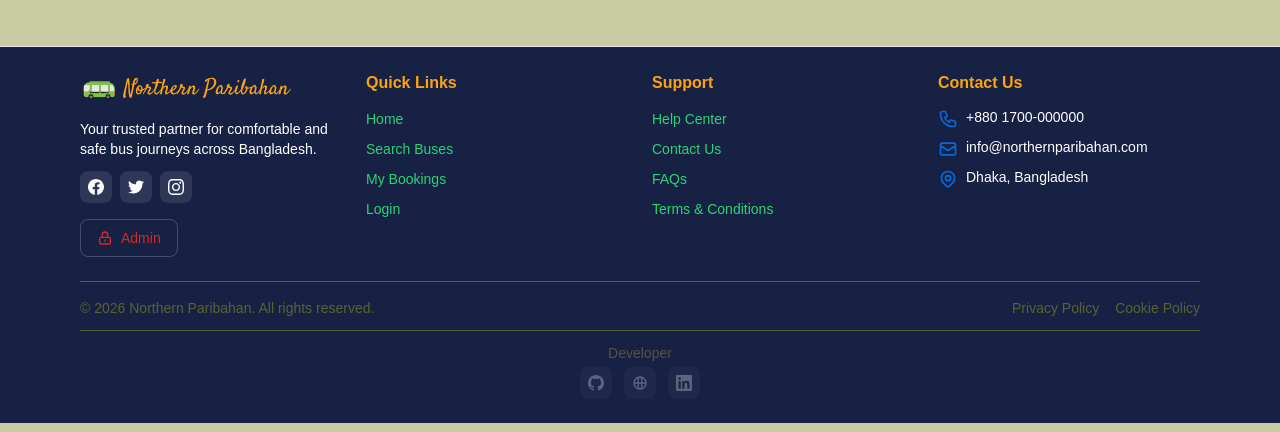
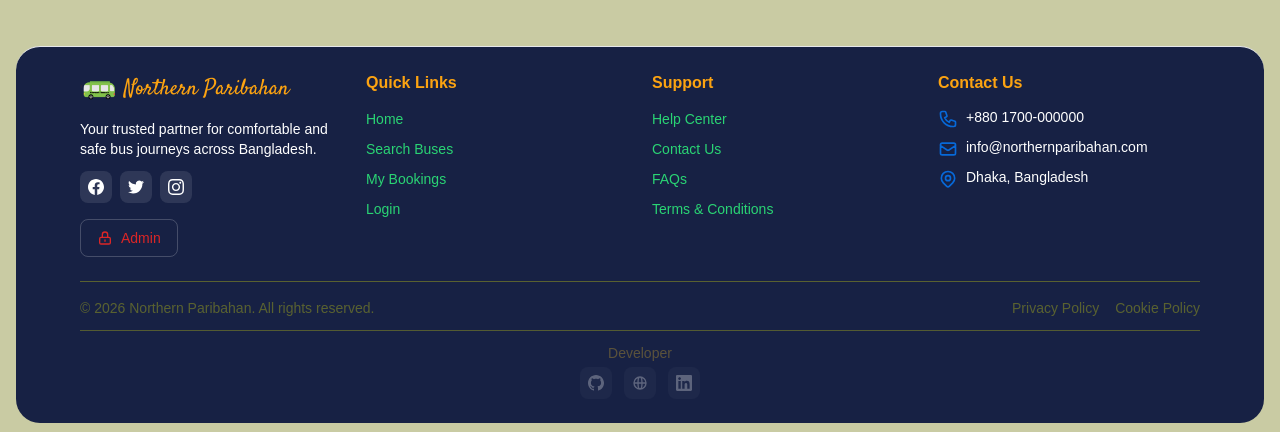
Before and after one commit to uzicodes/Northern-Paribahan, a Next.js app: page /buses in a window 1280 px wide. Shown: the part 1063-1495 px from the top of the page. Built offline with nearby package versions, Linux system fonts and the light colour scheme; no server answers; the database is empty; a web font is replaced by a local one.

Commit message:
feat: footer UI updated with rounded-edges

```diff
--- a/src/components/Footer.tsx
+++ b/src/components/Footer.tsx
@@ -8,7 +8,7 @@ const satisfy = Satisfy({
 
 export default function Footer() {
     return (
-        <footer className="border-t mt-auto" style={{ backgroundColor: '#172144' }}>
+        <footer className="border-t mt-auto rounded-3xl mx-4 my-3" style={{ backgroundColor: '#172144' }}>
             <div className="max-w-6xl mx-auto px-4 py-6">
                 {/* Main Footer Content */}
                 <div className="grid grid-cols-1 md:grid-cols-4 gap-6 mb-6">
```
